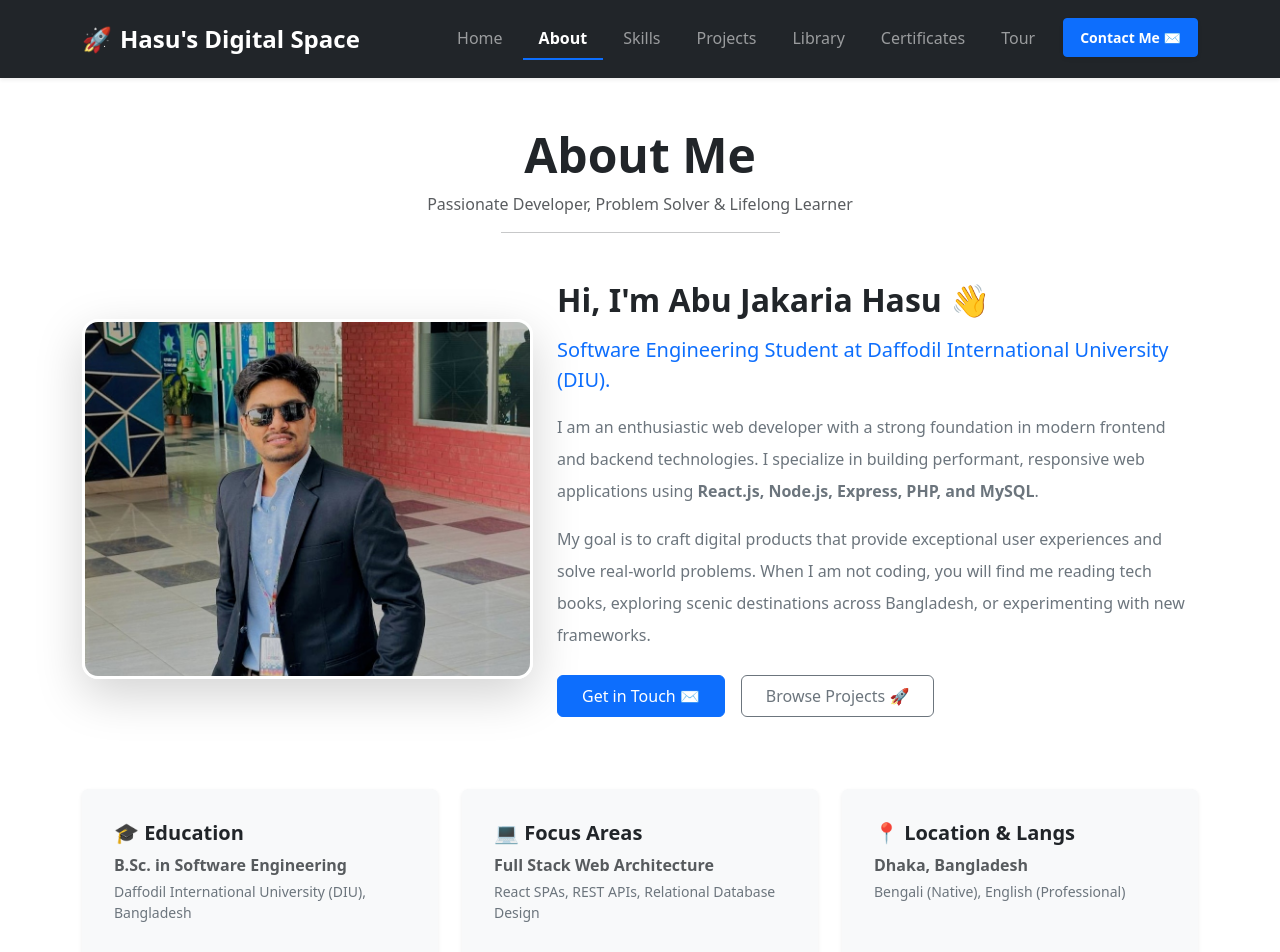
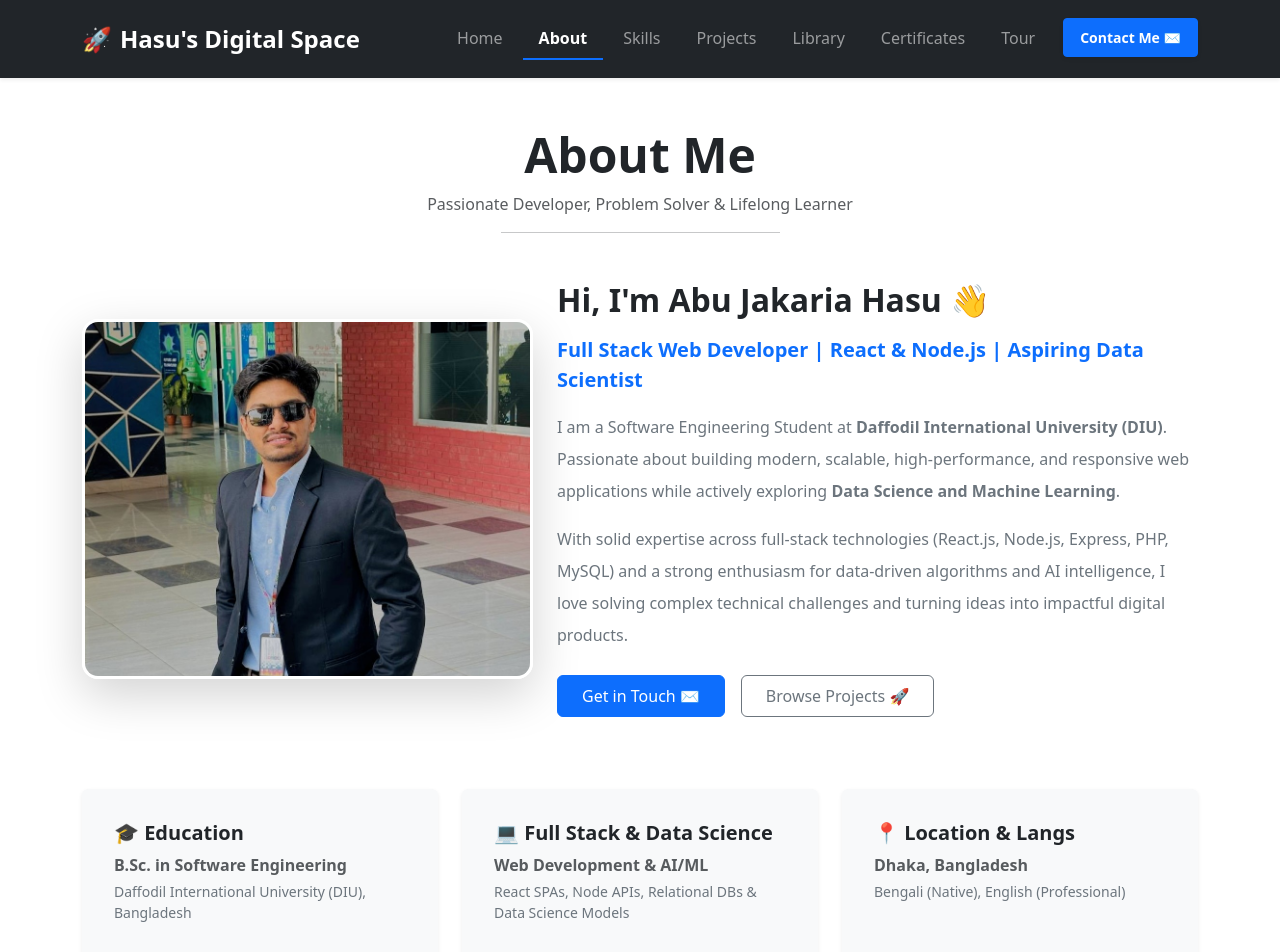
Before and after one commit to jakaria-2003/Hasu-s-Digital-Space-project, a React (Vite) app in the folder latest/: page /about in a window 1280 px wide. Shown: the top 952 px of the page. Built offline with nearby package versions, Linux system fonts and the light colour scheme; no server answers.

Commit message:
update: bio, tagline to include Aspiring Data Scientist and ML focus

```diff
--- a/latest/index.html
+++ b/latest/index.html
@@ -4,7 +4,8 @@
     <meta charset="UTF-8" />
     <link rel="icon" type="image/svg+xml" href="/favicon.svg" />
     <meta name="viewport" content="width=device-width, initial-scale=1.0" />
-    <title>latest</title>
+    <title>Abu Jakaria Hasu | Full Stack Developer & Aspiring Data Scientist</title>
+    <meta name="description" content="Software Engineering Student at Daffodil International University. Passionate about building modern, scalable, high-performance web applications while exploring Data Science and Machine Learning." />
   </head>
   <body>
     <div id="root"></div>
--- a/latest/src/pages/AboutPage.jsx
+++ b/latest/src/pages/AboutPage.jsx
@@ -23,15 +23,14 @@ function AboutPage() {
         </div>
         <div className="col-md-7">
           <h2 className="fw-bold mb-3">Hi, I'm Abu Jakaria Hasu 👋</h2>
-          <p className="lead text-primary fw-medium">
-            Software Engineering Student at Daffodil International University (DIU).
+          <p className="lead text-primary fw-semibold">
+            Full Stack Web Developer | React & Node.js | Aspiring Data Scientist
           </p>
           <p className="text-secondary lh-lg">
-            I am an enthusiastic web developer with a strong foundation in modern frontend and backend technologies.
-            I specialize in building performant, responsive web applications using <strong>React.js, Node.js, Express, PHP, and MySQL</strong>.
+            I am a Software Engineering Student at <strong>Daffodil International University (DIU)</strong>. Passionate about building modern, scalable, high-performance, and responsive web applications while actively exploring <strong>Data Science and Machine Learning</strong>.
           </p>
           <p className="text-secondary lh-lg">
-            My goal is to craft digital products that provide exceptional user experiences and solve real-world problems. When I am not coding, you will find me reading tech books, exploring scenic destinations across Bangladesh, or experimenting with new frameworks.
+            With solid expertise across full-stack technologies (React.js, Node.js, Express, PHP, MySQL) and a strong enthusiasm for data-driven algorithms and AI intelligence, I love solving complex technical challenges and turning ideas into impactful digital products.
           </p>
 
           <div className="d-flex flex-wrap gap-3 mt-4">
@@ -60,9 +59,9 @@ function AboutPage() {
         <div className="col-md-4">
           <div className="card h-100 shadow-sm border-0 bg-light p-3">
             <div className="card-body">
-              <h5 className="fw-bold mb-2">💻 Focus Areas</h5>
-              <p className="text-muted mb-1 fw-semibold">Full Stack Web Architecture</p>
-              <p className="text-secondary small">React SPAs, REST APIs, Relational Database Design</p>
+              <h5 className="fw-bold mb-2">💻 Full Stack & Data Science</h5>
+              <p className="text-muted mb-1 fw-semibold">Web Development & AI/ML</p>
+              <p className="text-secondary small">React SPAs, Node APIs, Relational DBs & Data Science Models</p>
             </div>
           </div>
         </div>
--- a/latest/src/pages/HomePage.jsx
+++ b/latest/src/pages/HomePage.jsx
@@ -70,11 +70,10 @@ function HomePage() {
           </div>
           <h1 className="display-4 fw-bold mb-2">Abu Jakaria Hasu</h1>
           <p className="lead text-primary fw-semibold mb-3">
-            Full Stack Web Developer | React & Node.js Specialist
+            Full Stack Web Developer | React & Node.js | Aspiring Data Scientist
           </p>
-          <p className="text-muted mx-auto" style={{ maxWidth: "650px" }}>
-            Software Engineering Student at Daffodil International University.
-            Building modern, high-performance, and responsive web applications.
+          <p className="text-muted mx-auto" style={{ maxWidth: "720px", fontSize: "1.1rem" }}>
+            Software Engineering Student at Daffodil International University. Passionate about building modern, scalable, high-performance, and responsive web applications while exploring Data Science and Machine Learning.
           </p>
           <div className="d-flex justify-content-center gap-3 mt-4">
             <Link to="/projects" className="btn btn-primary btn-lg px-4 shadow-sm">
```
Also changed, not shown: latest/src/assets/components/Hero.jsx (+5 -2 lines).
